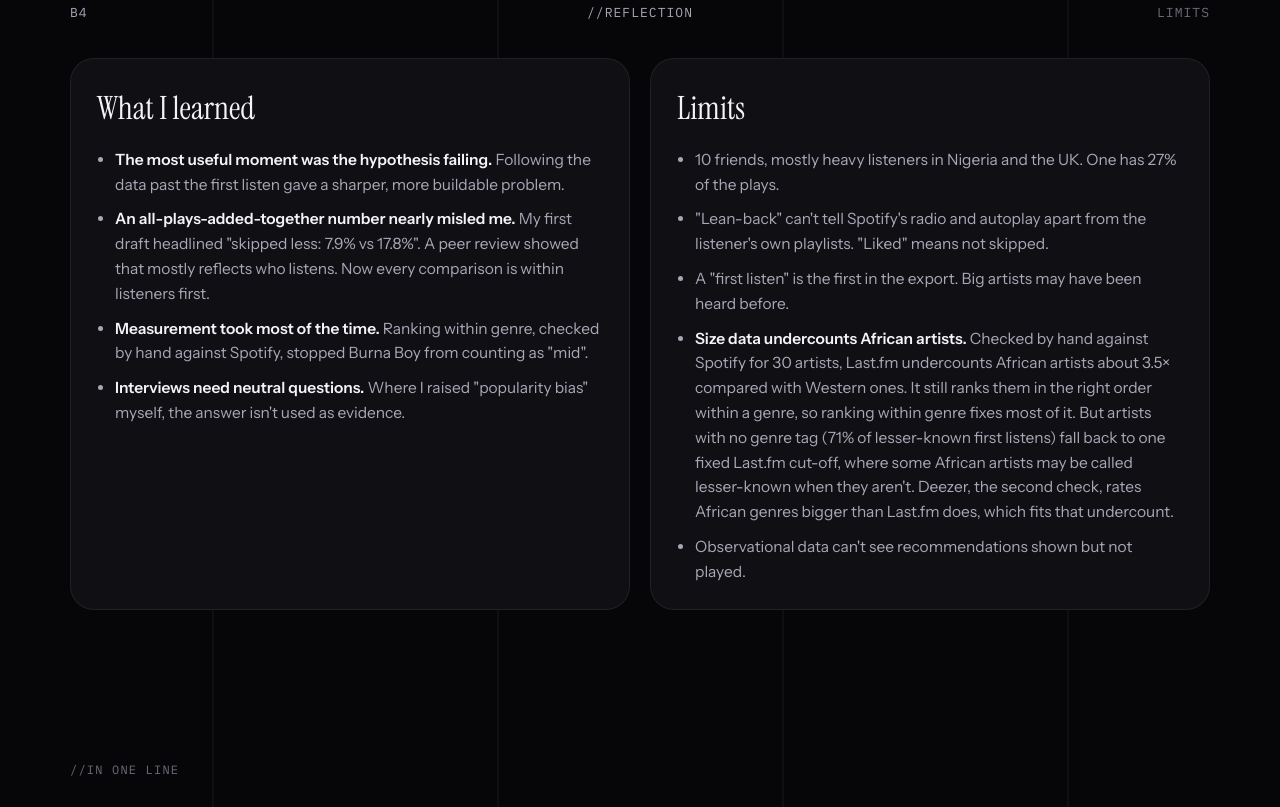
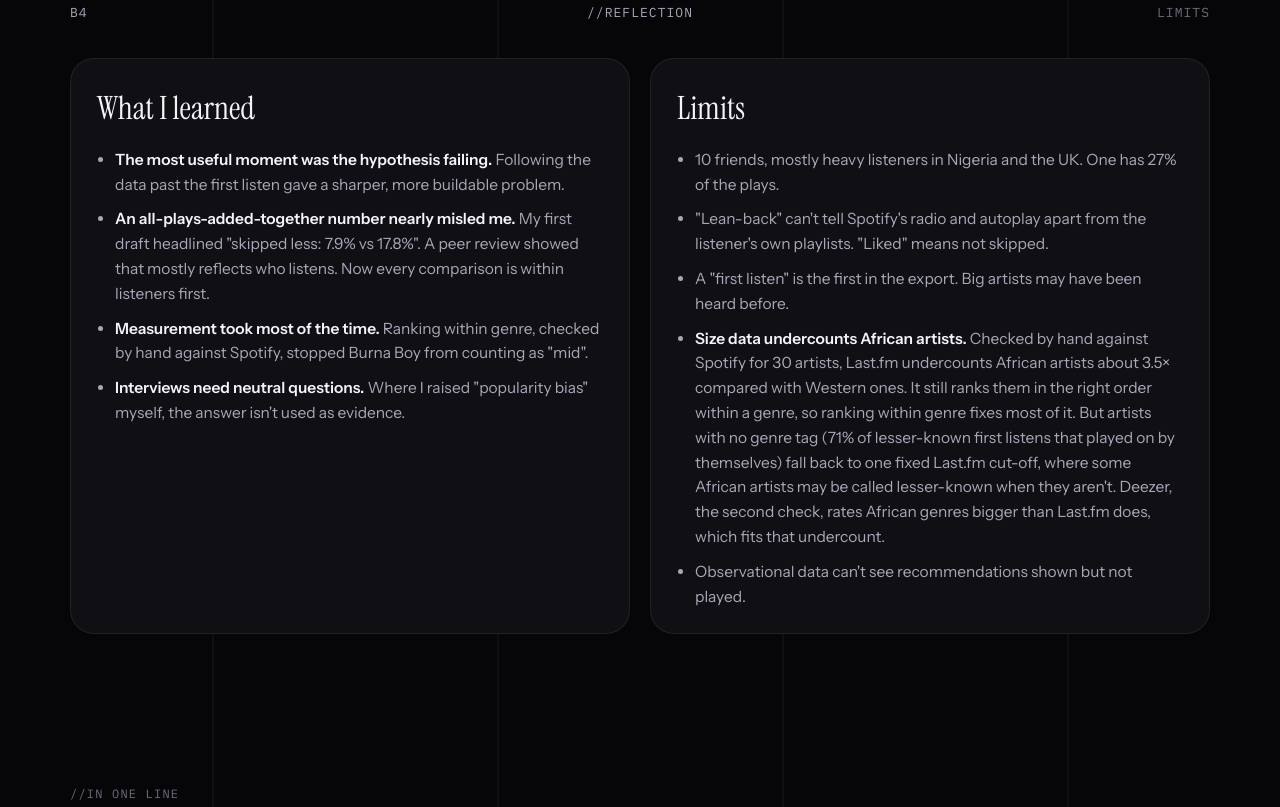
Before and after one commit to helena-byte999/discovery-gap, a plain HTML site: page index.html in a window 1280 px wide. Shown: the part 11193-12000 px from the top of the page. Drawn offline with Linux system fonts and the light colour scheme; a script that the page names is missing; a web font is replaced by a local one.

Commit message:
Match the 71% figure to its exact population
Co-Authored-By: Claude Opus 5.5 <noreply@anthropic.com>

```diff
--- a/index.html
+++ b/index.html
@@ -718,7 +718,7 @@ footer { border-top: 1px solid var(--line); padding-block: 30px; display: grid;
         <li>10 friends, mostly heavy listeners in Nigeria and the UK. One has 27% of the plays.</li>
         <li>"Lean-back" can't tell Spotify's radio and autoplay apart from the listener's own playlists. "Liked" means not skipped.</li>
         <li>A "first listen" is the first in the export. Big artists may have been heard before.</li>
-        <li><b>Size data undercounts African artists.</b> Checked by hand against Spotify for 30 artists, Last.fm undercounts African artists about 3.5× compared with Western ones. It still ranks them in the right order within a genre, so ranking within genre fixes most of it. But artists with no genre tag (71% of lesser-known first listens) fall back to one fixed Last.fm cut-off, where some African artists may be called lesser-known when they aren't. Deezer, the second check, rates African genres bigger than Last.fm does, which fits that undercount.</li>
+        <li><b>Size data undercounts African artists.</b> Checked by hand against Spotify for 30 artists, Last.fm undercounts African artists about 3.5× compared with Western ones. It still ranks them in the right order within a genre, so ranking within genre fixes most of it. But artists with no genre tag (71% of lesser-known first listens that played on by themselves) fall back to one fixed Last.fm cut-off, where some African artists may be called lesser-known when they aren't. Deezer, the second check, rates African genres bigger than Last.fm does, which fits that undercount.</li>
         <li>Observational data can't see recommendations shown but not played.</li>
       </ul>
     </div>
```
